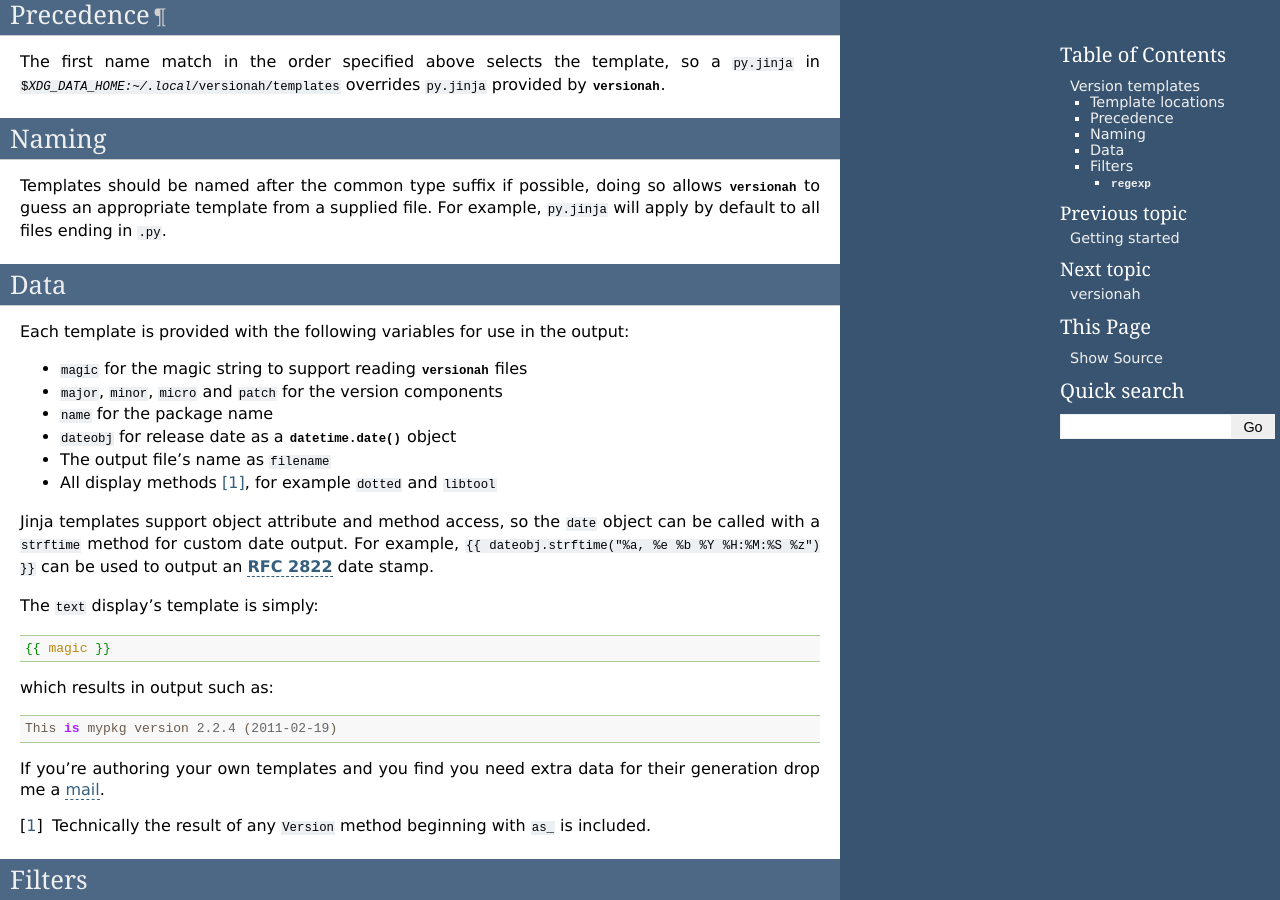
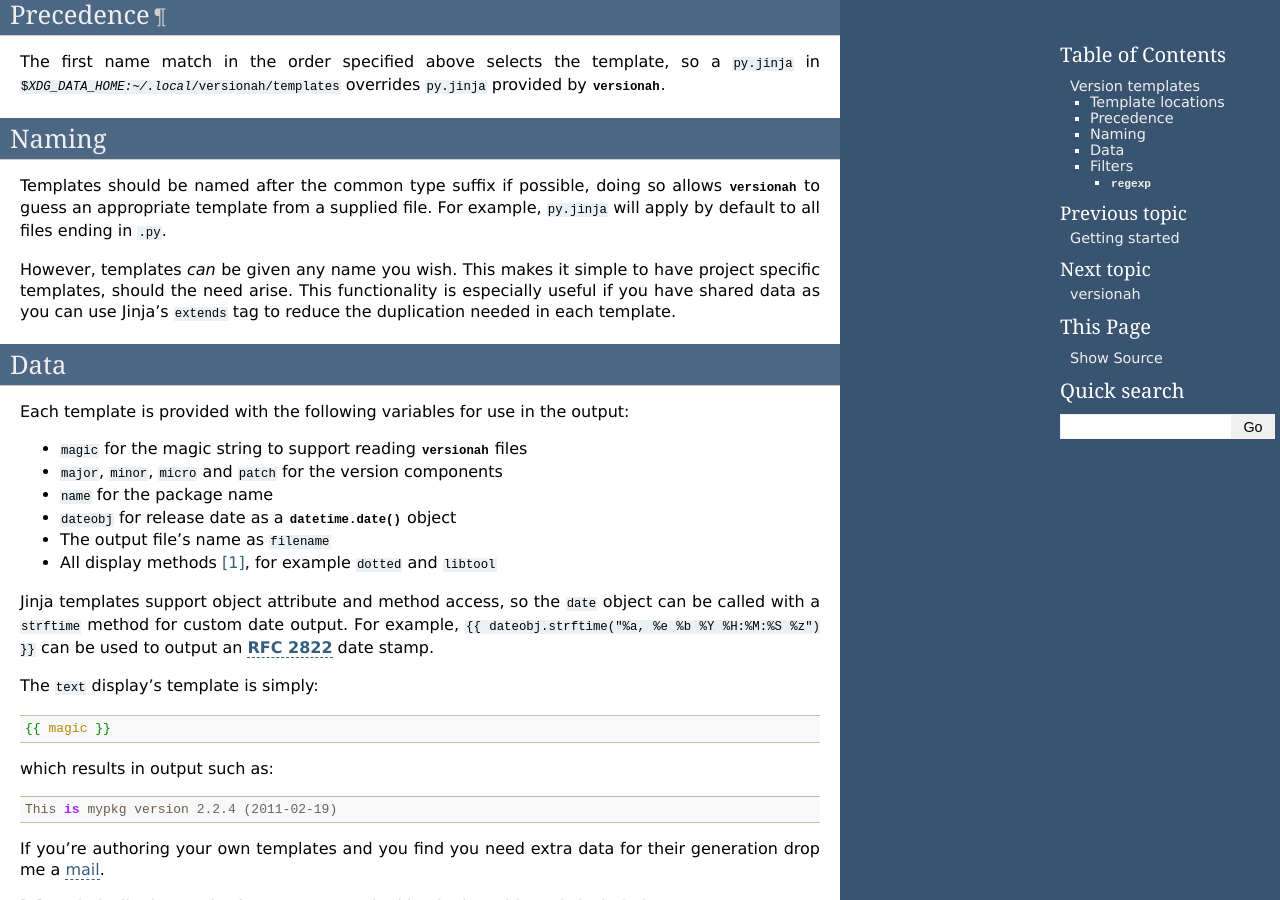
Before and after one commit to JNRowe/versionah, a Sphinx documentation site: the page built from doc/templates.rst, in a window 1280 px wide and 900 px high, scrolled down 480 px. Built offline with Sphinx 7.4.7, drawn with Linux system fonts in a browser that asks for light colours; the version number could not be read and is left out.

Commit message:
Added extends tag example.

```diff
--- a/doc/templates.rst
+++ b/doc/templates.rst
@@ -35,6 +35,11 @@ Naming
 Templates should be named after the common type suffix if possible, doing so
 allows :mod:`versionah` to guess an appropriate template from a supplied file.
 For example, ``py.jinja`` will apply by default to all files ending in ``.py``.
+
+However, templates *can* be given any name you wish.  This makes it simple to
+have project specific templates, should the need arise.  This functionality is
+especially useful if you have shared data as you can use Jinja's ``extends`` tag
+to reduce the duplication needed in each template.
 
 Data
 ----
```
